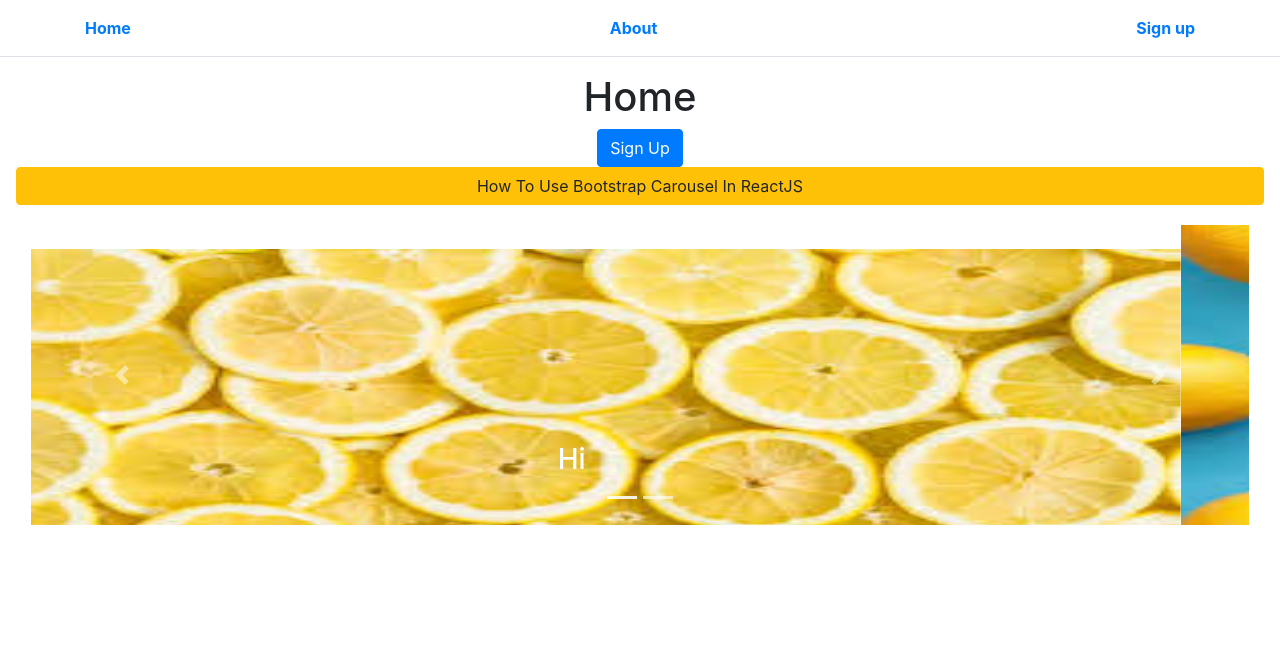
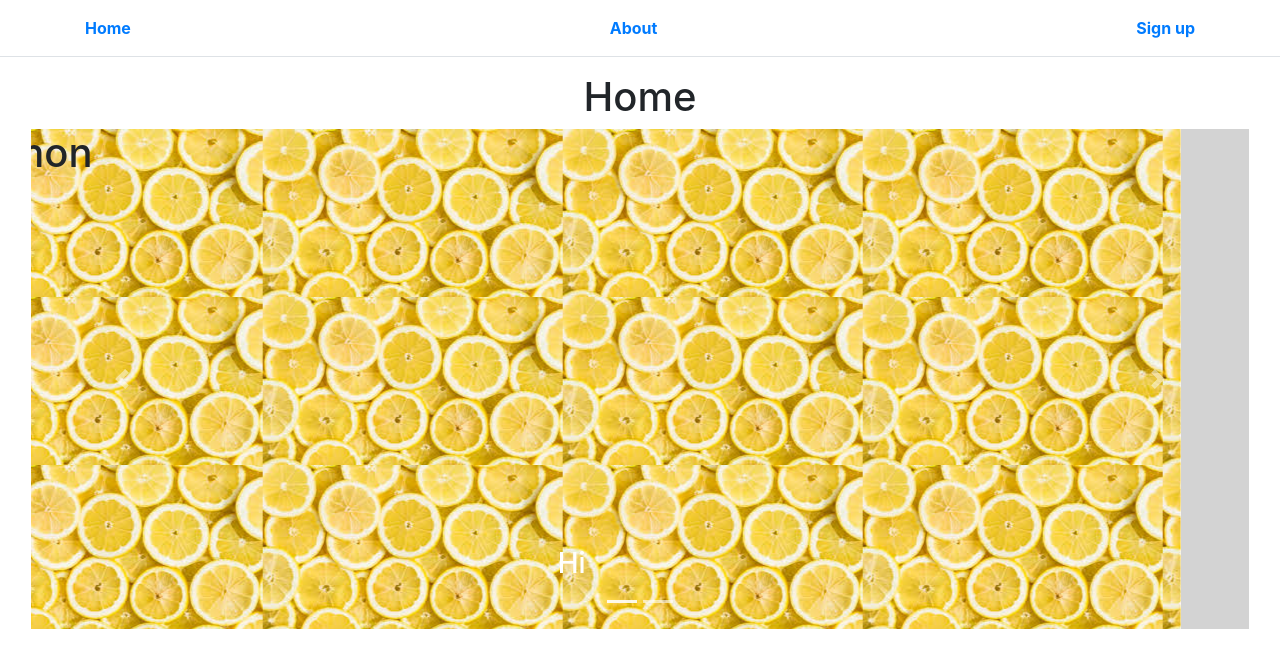
Before and after one commit to aryanbaldua/LemonProject, a React (Create React App) app: page / in a window 1280 px wide. Shown: the top 668 px of the page. Built offline with nearby package versions, Linux system fonts and the light colour scheme.

Commit message:
home page update

```diff
--- a/src/components/form.jsx
+++ b/src/components/form.jsx
@@ -3,34 +3,7 @@ import Form from "react-bootstrap/Form";
 import Col from "react-bootstrap/Col";
 import Button from "react-bootstrap/Button";
 class Navbar extends Component {
-
-  //SART OF OUTLINE IS ******** END IS =========, THIS MEANS GET RID AFTER TESTING IS COMPLETE
-  //************************************
-  constructor(props){
-    super(props);
-    this.state = {
-      list: []
-    }
-  }
-
-
-  componentDidMount() {
-    this.getList();
-  }
-
-  getList = () => {
-    fetch('/api/getList')
-    .then(res => res.json())
-    .then(list => this.setState({ list }))
-  }
-  //===================================
-
   render() {
-
-    //************************************
-    const { list } = this.state;
-    //====================================
-
     var divStyle = {
       margin: 20,
       paddingTop: 10,
@@ -53,7 +26,7 @@ class Navbar extends Component {
 
           <Form.Group controlId="formGridEmail">
             <Form.Label>Email</Form.Label>
-            <Form.Control type="email" placeholder="Enter email" />
+            <Form.Control type="email" placeholder="Enter Email" />
           </Form.Group>
 
           <Form.Group controlId="formGridAddress1">
@@ -81,33 +54,21 @@ class Navbar extends Component {
             </Form.Group>
           </Form.Row>
 
+          <Form.Group controlId="formGridInfo">
+            <Form.Label>Details</Form.Label>
+            <Form.Control as="textarea" rows="4" type="info" placeholder="Enter Type of Fruit and Number of Trees etc." />
+          </Form.Group>
+
+          <Form.Group controlId="formGridAvailability">
+            <Form.Label>Availability</Form.Label>
+            <Form.Control type="availability" placeholder="Enter Availability" />
+          </Form.Group>
+
+
           <Button variant="primary" type="submit">
             Submit
           </Button>
         </Form>
-
-        {/* *********************************************************************************** */}
-        <h1>List of Items</h1>
-        {/* Check to see if any items are found*/}
-        {list.length ? (
-          <div>
-            {/* Render the list of items */}
-            {list.map((item) => {
-              return(
-                <div>
-                  {item}
-                </div>
-              );
-            })}
-          </div>
-        ) : (
-          <div>
-            <h2>No List Items Found</h2>
-          </div>
-        )
-      }
-      {/* ===================================================================================== */}
-
       </div>
     );
   }
--- a/src/components/home.jsx
+++ b/src/components/home.jsx
@@ -1,7 +1,7 @@
 import React, { Component } from "react";
-import Carousel from "react-bootstrap/Carousel";
-import bootstrapCarousel from "./BootstrapCarousel";
-import { Link } from "react-router-dom";
+import Carousel from 'react-bootstrap/Carousel';
+import bootstrapCarousel from './BootstrapCarousel';
+import img1 from './img1.jpg';
 
 class home extends Component {
   render() {
@@ -10,46 +10,47 @@ class home extends Component {
 
         <h1 class="text-center">Home</h1>
 
-        <Link to={"./form"}>
-          <button class="btn btn-primary mx-auto d-block" variant="raised">Sign Up</button>
-        </Link>
 
-        <div class="container-fluid">
+        {/* <div class="container-fluid">
           <div className="row title" style={{ marginBottom: "20px" }}>
             <div class="col-sm-12 btn btn-warning">
               How To Use Bootstrap Carousel In ReactJS
             </div>
           </div>
-        </div>
+        </div> */}
 
         <div className="container-fluid">
           <Carousel>
-            <Carousel.Item style={{ height: "300px" }}>
-              <text>Hi</text>
-              <img
-                style={{ height: "300px" }}
+            <Carousel.Item style={{ height: "500px", backgroundImage: `url(${img1}` }}>
+             <h1>Lemon</h1>
+              {/* <img
+                style={{ height: "500px" }}
                 className="d-block w-100"
-                src={require("./img1.jpg")}
-              />
+                src={require('./img1.jpg')}
+              /> */}
+
 
               <Carousel.Caption>
                 <h3> Hi</h3>
               </Carousel.Caption>
             </Carousel.Item>
 
-            <Carousel.Item style={{ height: "300px" }}>
-              <img
-                style={{ height: "300px" }}
+            <Carousel.Item style={{ height: "500px", backgroundColor: 'lightgray'}}>
+              {/* <img
+                style={{ height: "500px" }}
                 className="d-block w-100"
-                src={require("./img2.jpg")}
-              />
+                src={require('./img2.jpg')}
+              /> */}
+
 
               <Carousel.Caption>
                 <h3>Second Demo</h3>
               </Carousel.Caption>
             </Carousel.Item>
+
           </Carousel>
         </div>
+
       </div>
     );
   }
```
